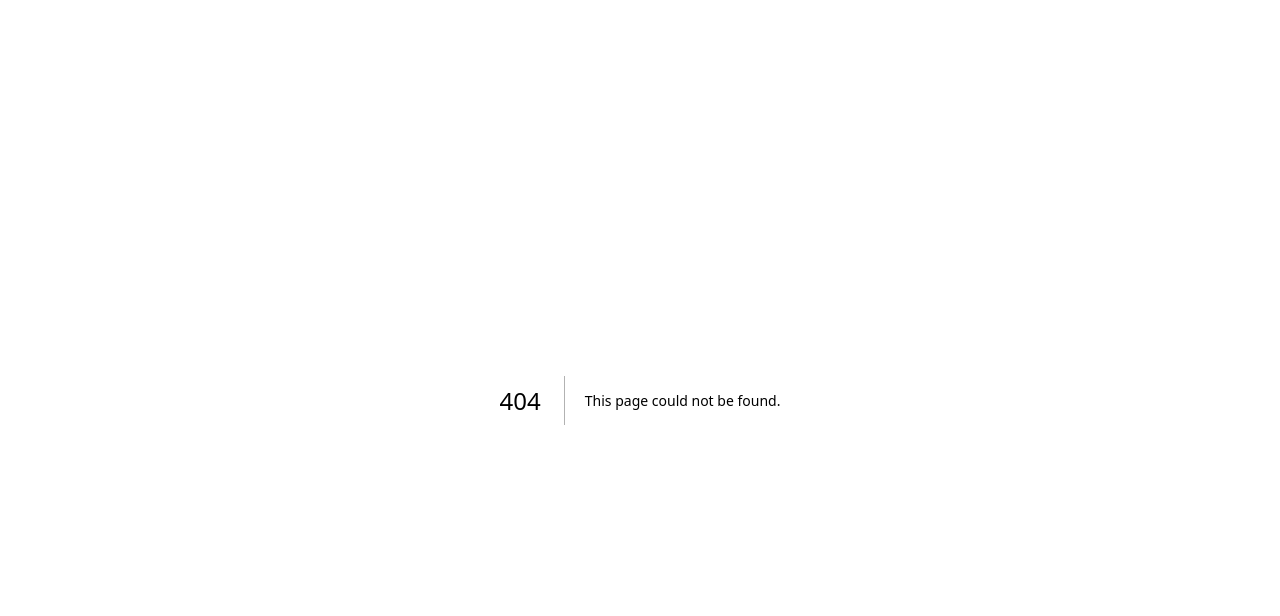
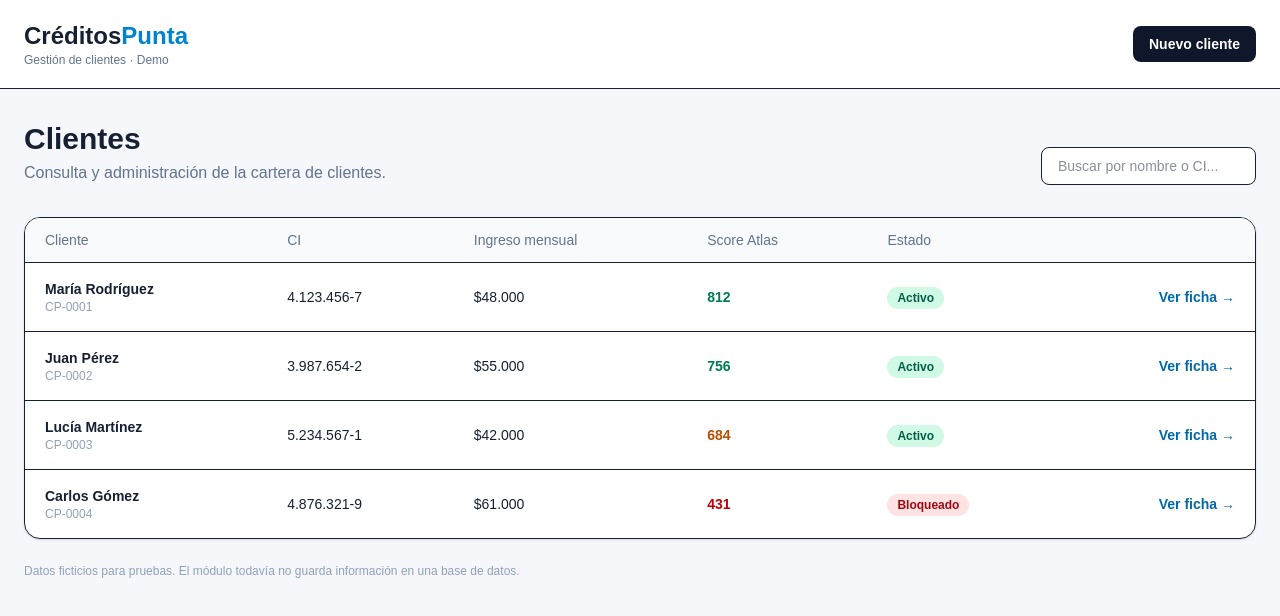
Before and after one commit to cardavaz/creditospunta, a Next.js app: page /clientes in a window 1280 px wide. Before the commit this address had no page. Shown: the top 616 px of the page. Built offline with nearby package versions, Linux system fonts and the light colour scheme.

Commit message:
feat: add demo clients module

```diff
--- /dev/null
+++ b/app/clientes/page.tsx
@@ -0,0 +1,32 @@
+const clients = [
+  { id: "CP-0001", name: "María Rodríguez", document: "4.123.456-7", income: "$48.000", status: "Activo", score: 812 },
+  { id: "CP-0002", name: "Juan Pérez", document: "3.987.654-2", income: "$55.000", status: "Activo", score: 756 },
+  { id: "CP-0003", name: "Lucía Martínez", document: "5.234.567-1", income: "$42.000", status: "Activo", score: 684 },
+  { id: "CP-0004", name: "Carlos Gómez", document: "4.876.321-9", income: "$61.000", status: "Bloqueado", score: 431 },
+];
+
+export default function ClientesPage() {
+  return (
+    <main className="min-h-screen">
+      <header className="border-b bg-white">
+        <div className="mx-auto flex max-w-7xl items-center justify-between px-6 py-5">
+          <div><div className="text-2xl font-bold">Créditos<span className="text-sky-600">Punta</span></div><div className="text-xs text-slate-500">Gestión de clientes · Demo</div></div>
+          <button className="rounded-lg bg-slate-900 px-4 py-2 text-sm font-semibold text-white">Nuevo cliente</button>
+        </div>
+      </header>
+      <div className="mx-auto max-w-7xl px-6 py-8">
+        <div className="flex flex-col justify-between gap-4 md:flex-row md:items-end">
+          <div><h1 className="text-3xl font-bold">Clientes</h1><p className="mt-1 text-slate-500">Consulta y administración de la cartera de clientes.</p></div>
+          <input aria-label="Buscar cliente" placeholder="Buscar por nombre o CI..." className="rounded-lg border bg-white px-4 py-2 text-sm outline-none focus:ring-2 focus:ring-sky-200" />
+        </div>
+        <section className="mt-8 overflow-hidden rounded-2xl border bg-white shadow-sm">
+          <table className="w-full text-left text-sm">
+            <thead className="bg-slate-50 text-slate-500"><tr>{["Cliente","CI","Ingreso mensual","Score Atlas","Estado",""].map(x=><th key={x} className="px-5 py-3 font-medium">{x}</th>)}</tr></thead>
+            <tbody>{clients.map(c=><tr key={c.id} className="border-t hover:bg-slate-50"><td className="px-5 py-4"><div className="font-semibold">{c.name}</div><div className="text-xs text-slate-400">{c.id}</div></td><td className="px-5 py-4">{c.document}</td><td className="px-5 py-4">{c.income}</td><td className="px-5 py-4"><span className={"font-bold "+(c.score>=750?"text-emerald-700":c.score>=600?"text-amber-700":"text-red-700")}>{c.score}</span></td><td className="px-5 py-4"><span className={"rounded-full px-2.5 py-1 text-xs font-semibold "+(c.status==="Activo"?"bg-emerald-100 text-emerald-800":"bg-red-100 text-red-800")}>{c.status}</span></td><td className="px-5 py-4 text-right"><button className="font-semibold text-sky-700">Ver ficha →</button></td></tr>)}</tbody>
+          </table>
+        </section>
+        <p className="mt-6 text-xs text-slate-400">Datos ficticios para pruebas. El módulo todavía no guarda información en una base de datos.</p>
+      </div>
+    </main>
+  );
+}
```
